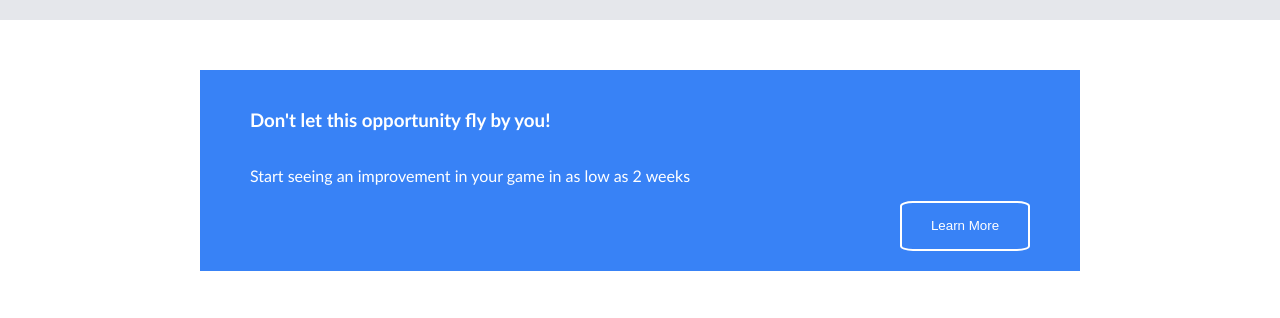
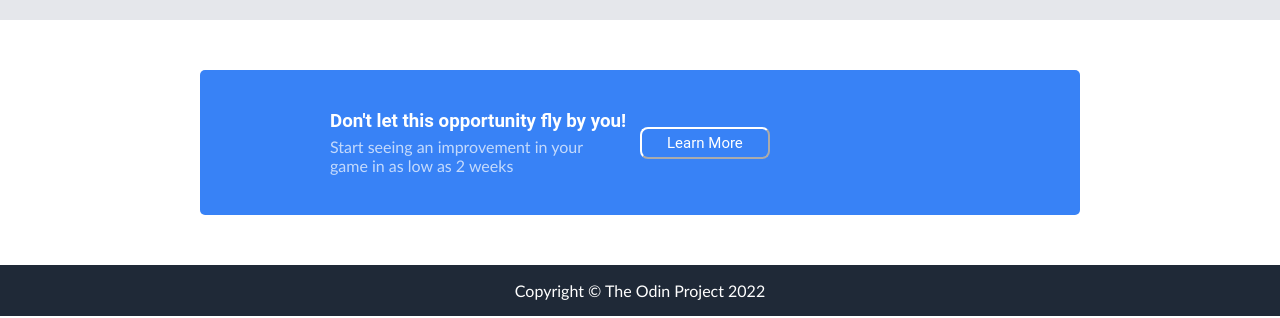
Before and after one commit to estecastro/FirstLandingPage, a plain HTML site: page index.html in a window 1280 px wide. Shown: the part 1150-1468 px from the top of the page. Drawn offline with Linux system fonts and the light colour scheme.

Commit message:
project finished

```diff
--- a/index.html
+++ b/index.html
@@ -58,14 +58,17 @@
             <p>Golf is mainly played in a five and a half-inch course...the space between your ears.</p>
             <b>Bobby Jones</b>
         </div>
-        <div class="action">
-            <div class="action-info">
+        <div class="sign-up">
+            <div class="sign-item signs-text">
                 <h3>Don't let this opportunity fly by you!</h3>
                 <p>Start seeing an improvement in your game in as low as 2 weeks</p>
             </div>
-            <div class="action-button">
+            <div class="sign-item signs-button">
                 <button type="button">Learn More</button>
             </div>
+        </div>
+        <div class="footer">
+            <p>Copyright © The Odin Project 2022</p>
         </div>
     </div>
 
--- a/styles.css
+++ b/styles.css
@@ -132,30 +132,50 @@ body {
     align-content: flex-end;
 }
 
-.action {
+.sign-up {
     background-color: #3882F6;
-    color: white;
     margin: 50px 200px;
-    padding: 20px 50px;
+    padding: 10px 80px;
+    display: flex;
+    align-items: center;
+    border-radius: 5px;
+    border-color: none;
 }
 
-.action-info {
+.sign-item {
+    flex: 1;
+}
+
+.signs-text {
+    text-align: left;
+}
+
+.signs-text p {
+    color: #fff;
+    opacity: 0.7;
+    margin: 5px 30px 30px 50px;
+}
+
+h3 {
+    color: #fff;
+    font-family: 'Roboto', arial;
+    padding: 0;
+    margin: 30px 0px 0px 50px;
+}
+
+.signs-button button {
+    color: #fff;
+    font-family: 'Roboto', arial;
+    border-color: #fff;
+    border-radius: 8px;
+    background-color: #3882F6;
+    padding: 5px 25px;
+    font-size: 15px;
+}
+
+.footer {
+    background-color: #1F2937;
+    color: #fff;
     display: flex;
-    flex-direction: column;
-    align-content: center;
     justify-content: center;
 }
-
-.action-button {
-    display: flex;
-    justify-content: flex-end;
-}
-
-.action button {
-    background-color: #3882F6;
-    color: white;
-    border: 2px solid white;
-    border-radius: 10%;
-    width: 130px;
-    height: 50px;
-}
```
